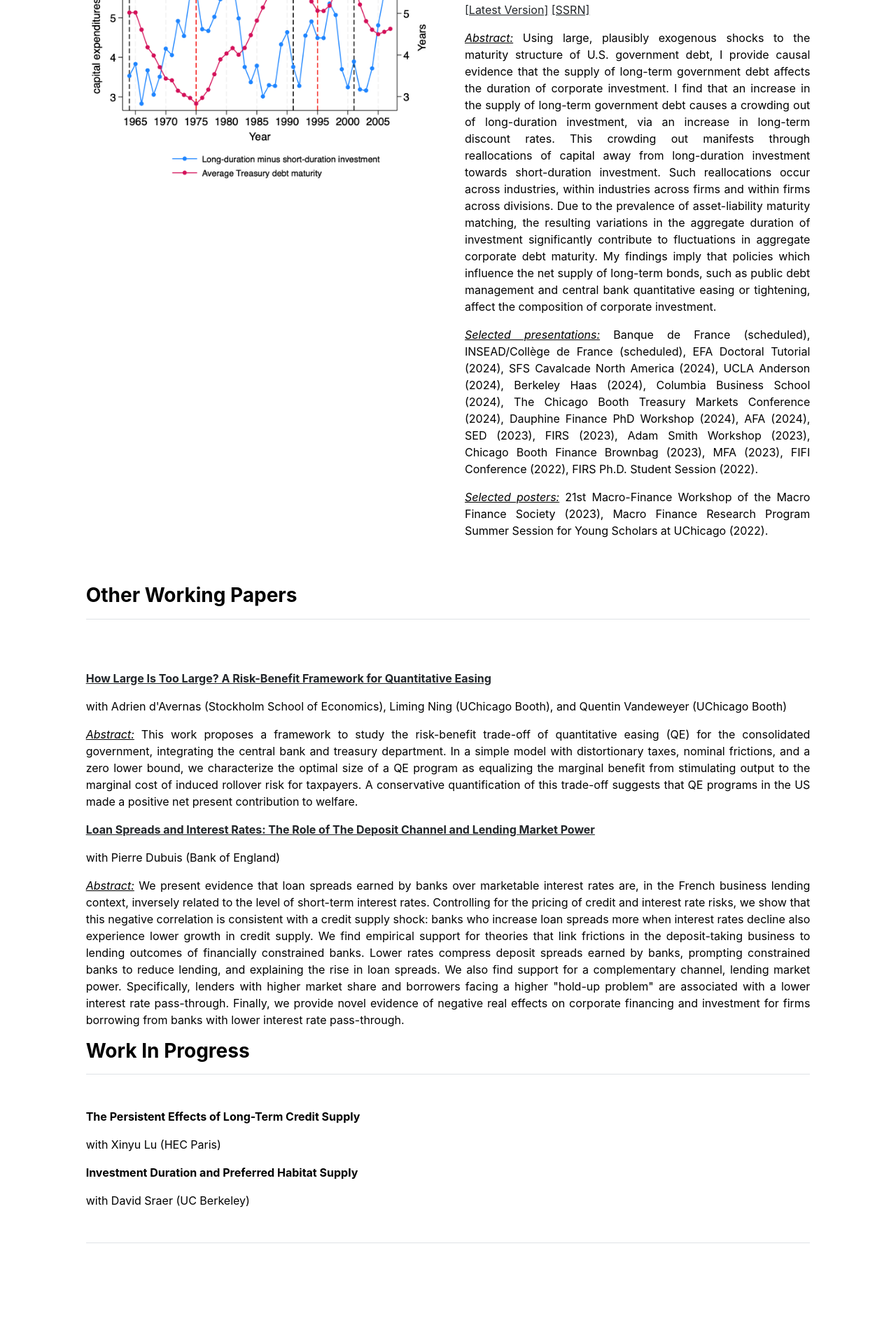
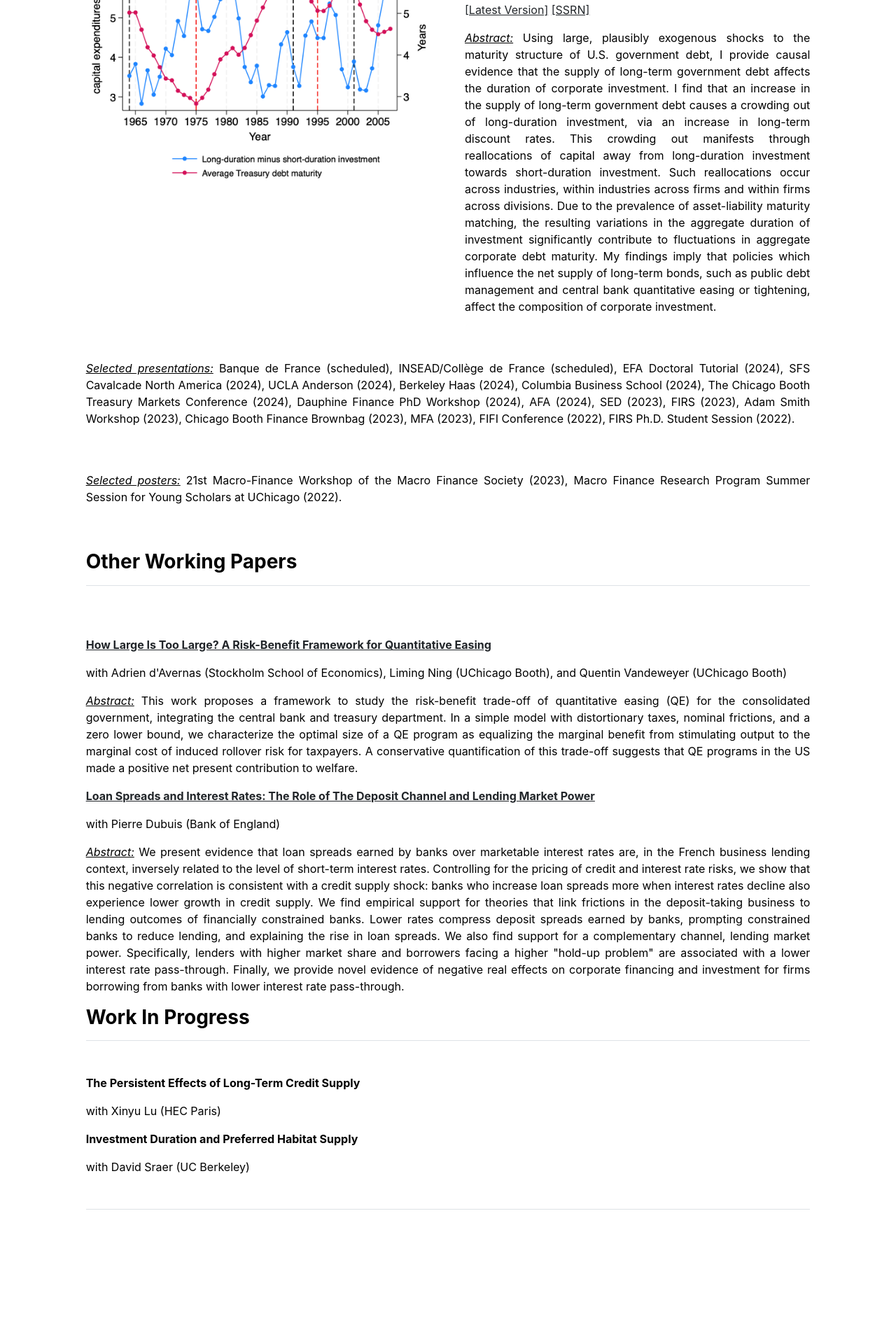
Before and after one commit to antoinehubertdefraisse/antoinehubertdefraisse.github.io, a Jekyll site: the page built from index.md, in a window 1280 px wide. Shown: the part 684-2604 px from the top of the page at 70% size. Built offline with Jekyll 4.4.1, drawn with Linux system fonts in a browser that asks for light colours; after the commit the page ends 2556 px from its top, so only the background shows below that.

Commit message:
Update home.html

```diff
--- a/_layouts/home.html
+++ b/_layouts/home.html
@@ -38,13 +38,18 @@ Such reallocations occur across industries,  within industries across firms and
 Due to the prevalence of asset-liability maturity matching, the resulting variations in the aggregate duration of investment significantly contribute to fluctuations in aggregate corporate debt maturity.
 My findings imply that policies which influence the net supply of long-term bonds, such as public debt management and central bank quantitative easing or tightening, affect the composition of corporate investment.
 </p>
+
+  </div>
+    </div>
+
+<div class="row g-5 mb-5">
+
 	<p align="justify"> <u><em>Selected presentations:</em></u>
 Banque de France (scheduled), INSEAD/Collège de France (scheduled), EFA Doctoral Tutorial (2024), SFS Cavalcade North America (2024), UCLA Anderson (2024), Berkeley Haas (2024),  Columbia Business School (2024), The Chicago Booth Treasury Markets Conference (2024), Dauphine Finance PhD Workshop (2024), AFA (2024), SED (2023), FIRS  (2023), Adam Smith Workshop (2023), Chicago Booth Finance Brownbag (2023), MFA (2023), FIFI Conference (2022), FIRS Ph.D. Student Session (2022).
 </p>
 	 <p align="justify"> <u><em>Selected posters:</em></u>
 	 21st Macro-Finance Workshop of the Macro Finance Society (2023), Macro Finance Research Program Summer Session for Young Scholars at UChicago (2022).
 	 </p>
-</div>
   </div>
 
   <div>
```
